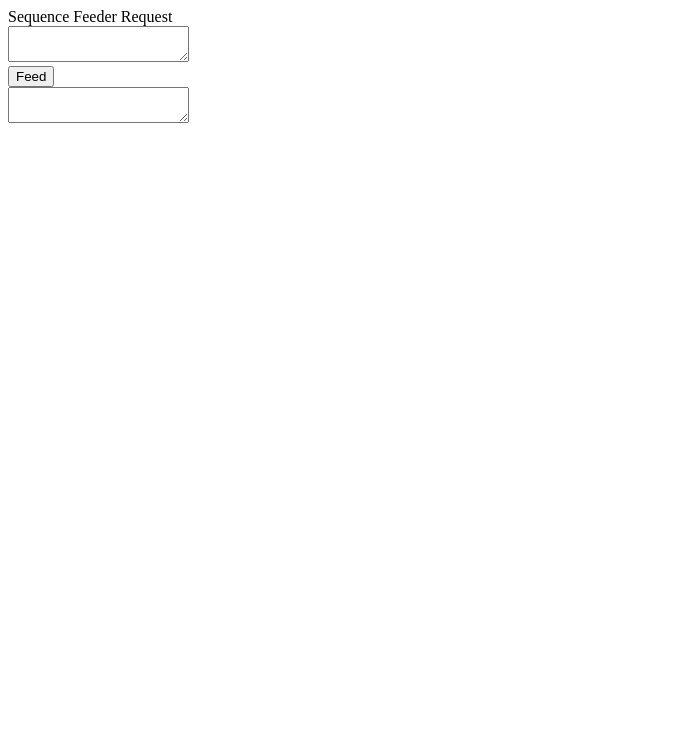
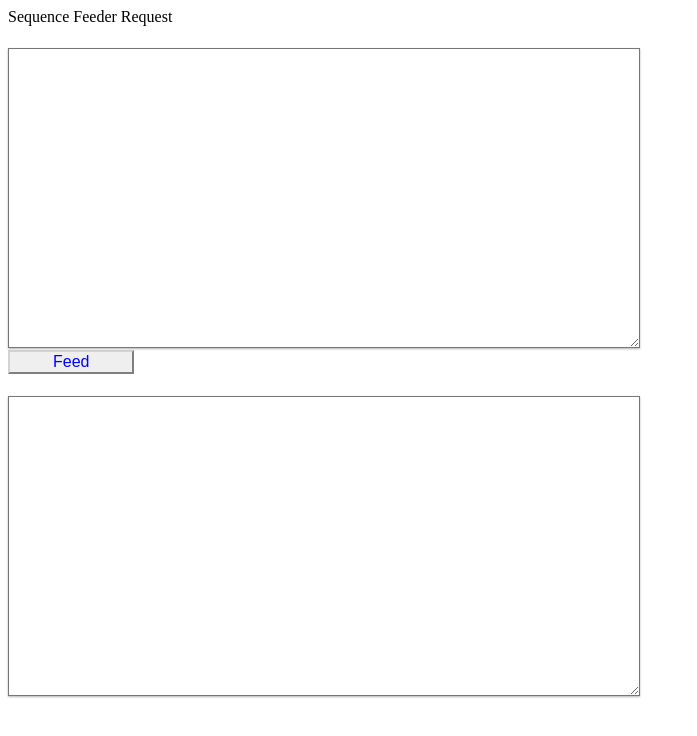
Before and after one commit to tmtsoftware/esw-prototype, a React (Create React App) app in the folder sequencer-ui-app/ts/: page / in a window 1280 px wide. Shown: the top 736 px of the page, without its empty margins (0-697 px from the left). Built offline with nearby package versions, Linux system fonts and the light colour scheme.

Commit message:
Added css for textarea and button
Co-authored-by: Poorva Gokhale <13188905+Poorva17@users.noreply.github.com>

```diff
--- /dev/null
+++ b/sequencer-ui-app/ts/src/App.css
@@ -0,0 +1,23 @@
+.Textarea {
+    position: relative;
+    box-sizing: border-box;
+    background-color: rgb(255, 255, 255);
+    color: rgb(30, 30, 30);
+    top: 12px;
+    left: -10px;
+    width: 50%;
+    box-shadow: 0 1px 2px rgba(0, 0, 0, 0.3);
+    margin: 10px;
+    padding: 10px;
+    font-family: monospace;
+    font-size: 14px;
+    overflow: auto;
+    height: 300px;
+}
+
+button {
+    font-size: 16px;
+    width: 10%;
+    color: rgb(0, 0, 255);
+    border-color: rgb(211, 211, 211);
+}
--- a/sequencer-ui-app/ts/src/App.tsx
+++ b/sequencer-ui-app/ts/src/App.tsx
@@ -1,4 +1,5 @@
 import * as React from 'react';
+import './App.css'
 import FeederComponent from './sequencer/components/feeder/FeederComponent';
 
 class App extends React.Component {
--- a/sequencer-ui-app/ts/src/sequencer/components/IOOperationComponent.tsx
+++ b/sequencer-ui-app/ts/src/sequencer/components/IOOperationComponent.tsx
@@ -32,11 +32,11 @@ class IOOperationComponent extends Component<IProps, IState> {
         return (
             <div>
                 <div>{componentNameProp} Request</div>
-                <div><span><textarea value={this.state.input} onChange={this.updateInput}/></span></div>
+                <div><span><textarea className="Textarea" value={this.state.input} onChange={this.updateInput}/></span></div>
                 <div>
                     <button onClick={this.handleClick}>{operation}</button>
                 </div>
-                <div><span><textarea value={output}/></span></div>
+                <div><span><textarea className="Textarea" value={output}/></span></div>
             </div>
         );
     }
```
